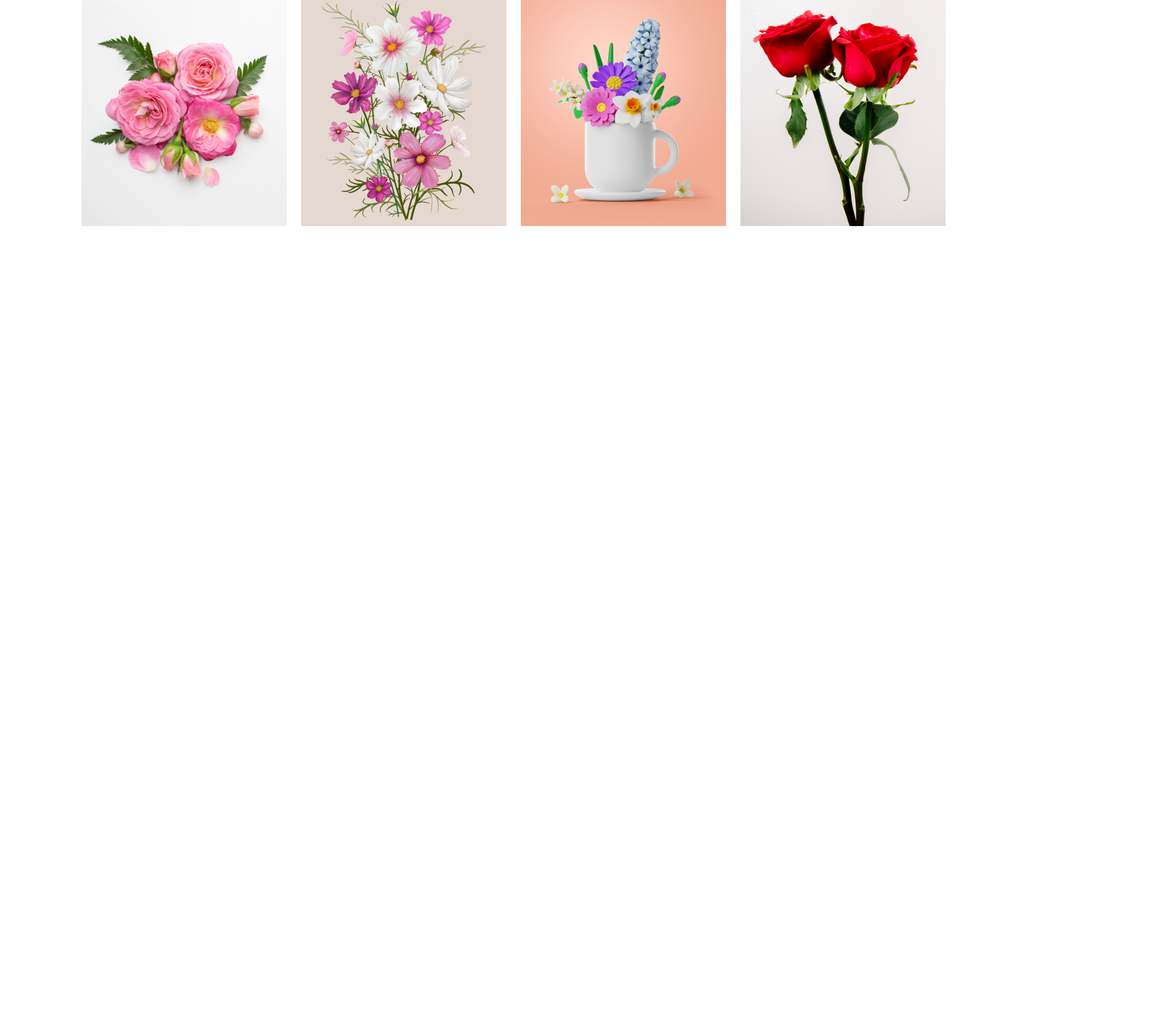
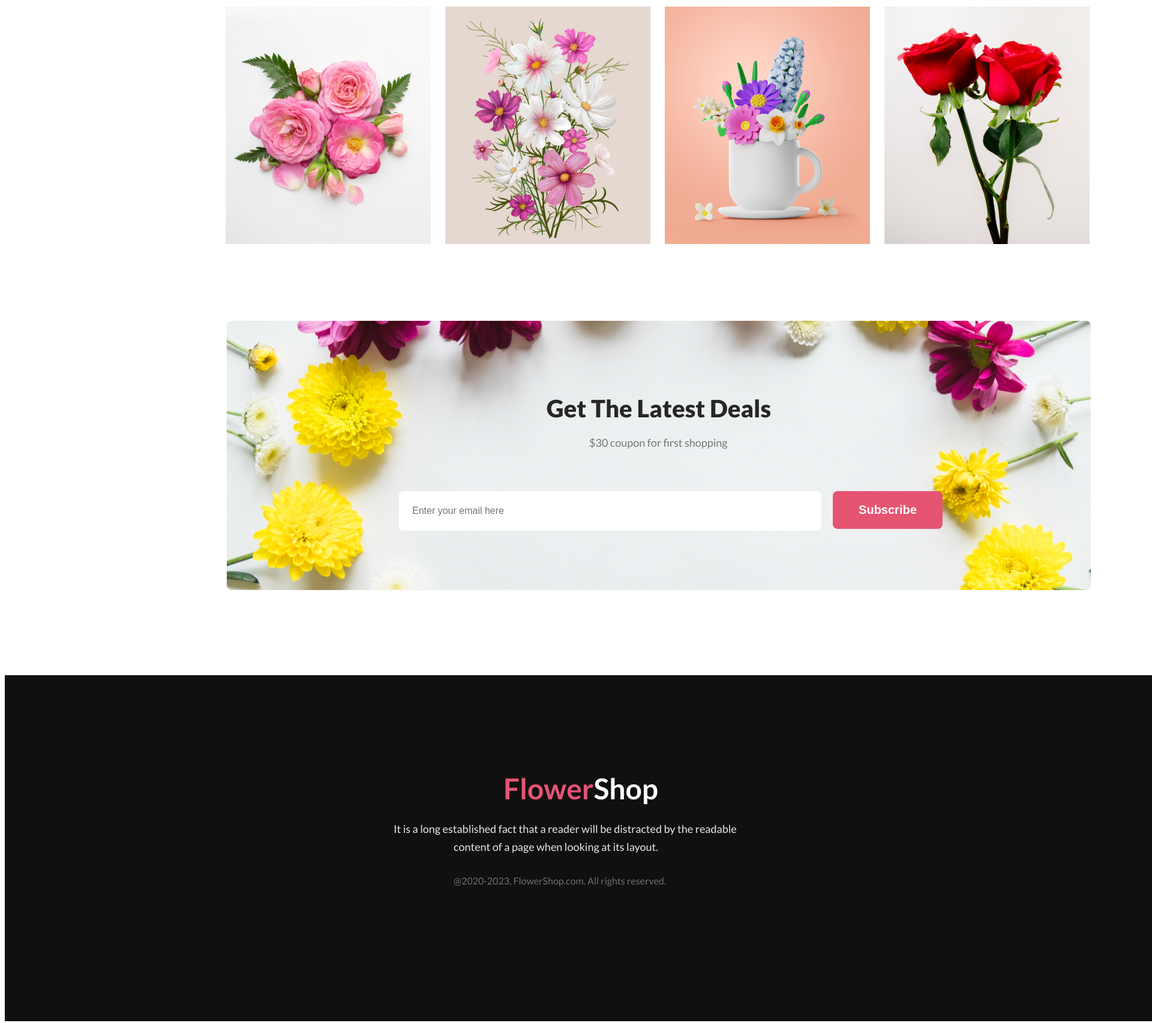
Before and after one commit to moshi021/flower-shop-assignment, a plain HTML site: page index.html in a window 1280 px wide. Shown: the part 3380-5086 px from the top of the page at 60% size, 1920 px wide, since content can reach past the window. Before the commit the page ends 3885 px from the top, so only its background shows below. Drawn offline with Linux system fonts and the light colour scheme.

Commit message:
compelted all section

```diff
--- a/flowers.css
+++ b/flowers.css
@@ -155,7 +155,7 @@ header{
 
 .hot_deals{
     margin-top: 128px;
-    width: 1922px;
+    width:1992px;
     height: 620px;
     border-radius: 8px;
     background: rgba(229, 84, 115, 0.05);
@@ -202,17 +202,95 @@ header{
 }
 
 .instagram_paragraph{
-    width: 594px;
+    width: 610px;
     color: rgba(39, 39, 39, 0.60);
-    text-align: center;
+    margin-left: 663px;
     font-size: 18px;
     font-weight: 400;
     line-height: 30px;
+}
+.next_line{
+    margin-left: 100px;
 }
 
 .instagram_images{
     display: flex;
     gap:24px;
-    margin: ;
+    margin-left: 240px ;
+    margin-bottom: 128px;
+}
+
+.latest_deals{
+    background-image: url("media/pic13.png");
+    background-repeat: no-repeat;
+    width: 1440px;
+    height: 449px;
+    border-radius: 8px;
+    margin: 0 370px 20px 370px;
+    padding-top: 122px;
+}
+
+.latest_deals_heading{
+    color: #272727;
+    font-size: 40px;
+    font-weight: 800;
+    margin: 0px 0px 16px 533px;
+}
+.latest_deals_para{
+    color: rgba(39, 39, 39, 0.60);
+    font-size: 18px;
+    font-weight: 400;
+    line-height: 30px;
+    margin-left: 604px ;
 
 }
+
+input {
+    width: 700px;
+    height: 64px;
+    border-radius: 8px;
+    background: #FFF;
+    margin: 48px 0 121px 287px;
+    border: 0px;
+    color: rgba(39, 39, 39, 0.60);
+    font-size: 16px;
+    text-indent: 20px;
+    font-weight: 400;
+}
+
+.subscribe_btn{
+    margin: 48px 0px 121px 16px;
+}
+
+footer{
+    padding-top: 128px;
+    width: 2010px;
+    height: 449px;
+    background: #111010;
+}
+
+.footer_heading{
+    margin-left: 831px;
+    color:#FFF;
+    font-size: 48px;
+    margin-bottom: 0px;
+
+}
+
+.footer_para{
+    width: 625px;
+    color: rgba(255, 255, 255, 0.90);
+    font-size: 18px;
+    font-weight: 400;
+    line-height: 30px;
+    margin-left: 648px;
+    margin-top: 24px;
+    margin-bottom: 32px;
+}
+
+.license{
+    color: rgba(255, 255, 255, 0.40);
+    font-size: 16px;
+    font-weight: 400;
+    margin-left: 748px;
+}
--- a/index.html
+++ b/index.html
@@ -22,7 +22,6 @@
         </div>
         <img class="header_pic" src="media/pic1.png" alt="flowers pic">
     </header>
-
 
     <main>
         <section class="featured_flowers">
@@ -58,7 +57,7 @@
         <section class="hot_deals">
             <div class="hot_deals_texts">
                 <h1 class="hot_deals_heading">Hot Deal ! Sale Up To 25% <span style="color: #E55473;">Off</span></h1>
-                <p class="hot_deals_paragraph">It is a long established fact that a reader will be distracted by the readable content of a page when looking at its layout.</p>
+                <p class="hot_deals_paragraph">It is a long established fact that a reader will be distracted by the readable <br> <span class="next_line"> content of a page when looking at its layout. </span></p>
                 <button style="margin-left: 603px;" class="common_button" >Sign Up</button>
             </div>
             <img class="hot_deals_pic" src="media/pic8.png" alt="pic8">
@@ -66,7 +65,7 @@
 
         <section class="instagram">
             <h2 class="instagram_heading">Instagram</h2>
-            <p class="instagram_paragraph">dlk</p>
+            <p class="instagram_paragraph">It is a long established fact that a reader will be distracted by the readable <br><span class="next_line"> content of a page when looking at its layout.</span></p>
             <div class="instagram_images">
                 <img src="media/pic9.png" alt="pic9">
                 <img src="media/pic10.png" alt="pic10">
@@ -74,7 +73,27 @@
                 <img src="media/pic12.png" alt="pic12">
             </div>
         </section>
+
+        <section class="latest_deals">
+            <h1 class="latest_deals_heading">Get The Latest Deals</h1>
+            <p class="latest_deals_para">$30 coupon for first shopping</p>
+
+            <div class="input_field">
+                <input type="email" placeholder="Enter your email here">
+                <button class="common_button subscribe_btn">Subscribe</button>
+            </div>
+        </section>
+
     </main>
+
+    <footer>
+        <h1 class="footer_heading"> <span style="color: #E55473;">Flower</span>Shop</h1>
+        <p class="footer_para">It is a long established fact that a reader will be distracted by the readable <br> <span class="next_line"> content of a page when looking at its layout.</span></p>
+        <p class="license">@2020-2023, FlowerShop.com. All rights reserved. </p>
+
+    </footer>
+
+
 
 </body>
 </html>
```
